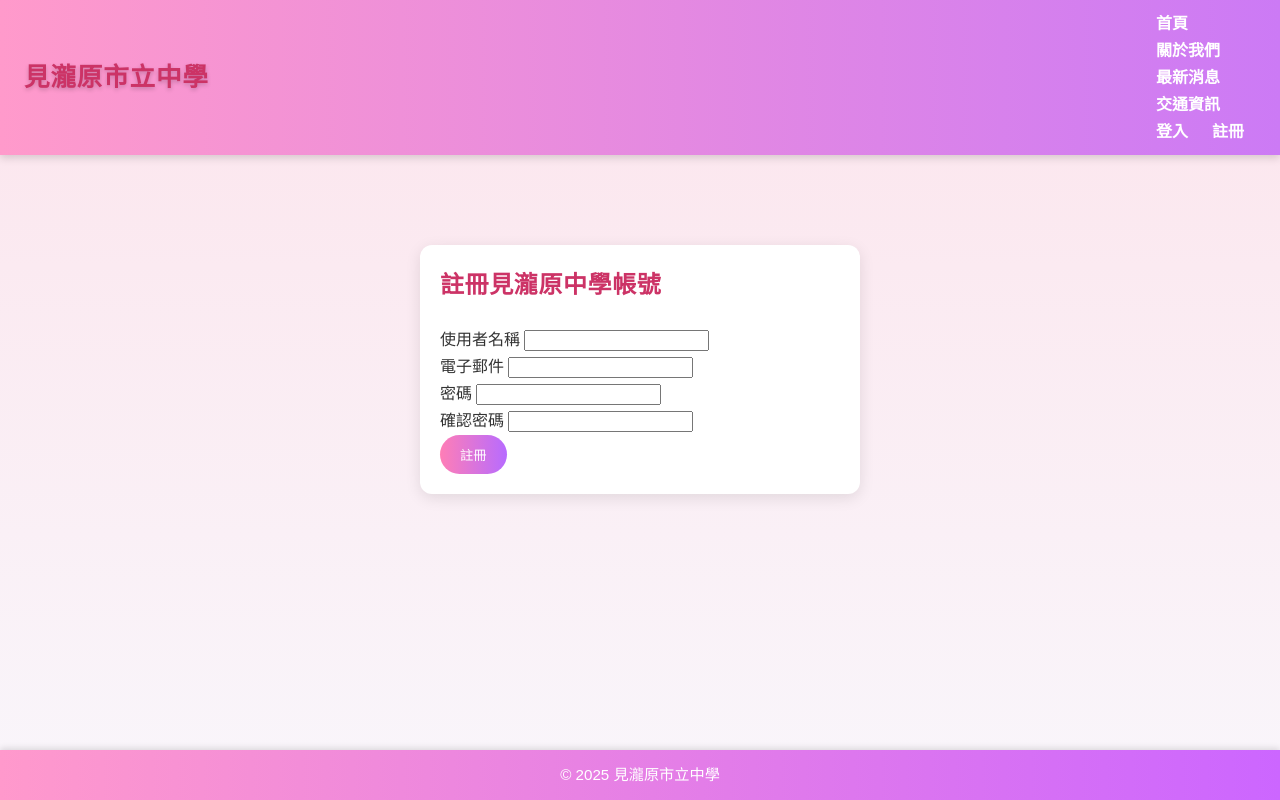
After one commit to sayaka1515/MADOKA_school, a Flask app: page /register in a window 1280 px wide. The commit adds this page. Run offline with Flask 3, Linux system fonts and the light colour scheme.

Commit message:
新增註冊與登入功能，更新表單樣式及頁面路由，移除聯絡頁面

```diff
--- a/app.py
+++ b/app.py
@@ -1,41 +1,41 @@
-from flask import Flask, render_template, request, redirect, url_for, flash
-from flask_wtf import FlaskForm
-from wtforms import StringField, TextAreaField, SubmitField
-from wtforms.validators import DataRequired, Length
+from flask import Flask, render_template, url_for, flash, redirect
+from forms import RegistrationForm, LoginForm
 
 app = Flask(__name__)
-app.secret_key = "madoka-secret"  # 表单需要用到 CSRF 防护
+app.config['SECRET_KEY'] = 'madoka_secret_key'
 
-# ====== 表单定義 ======
-class ContactForm(FlaskForm):
-    name = StringField("姓名", validators=[DataRequired(), Length(min=2, max=20)])
-    message = TextAreaField("留言內容", validators=[DataRequired(), Length(min=5)])
-    submit = SubmitField("送出留言")
-
-# ====== 頁面路由 ======
-@app.route('/')
+@app.route("/")
+@app.route("/home")
 def home():
     return render_template('home.html')
 
-@app.route('/about')
+@app.route("/about")
 def about():
     return render_template('about.html')
 
-@app.route('/location')
+@app.route("/location")
 def location():
     return render_template('location.html')
 
-@app.route('/news')
+@app.route("/news")
 def news():
     return render_template('news.html')
 
-@app.route('/contact', methods=['GET', 'POST'])
-def contact():
-    form = ContactForm()
+@app.route("/register", methods=['GET', 'POST'])
+def register():
+    form = RegistrationForm()
     if form.validate_on_submit():
-        flash(f"感謝 {form.name.data} 的留言！內容已收到！", "success")
-        return redirect(url_for('contact'))
-    return render_template('contact.html', form=form)
+        flash(f'帳號建立成功：{form.username.data}！', 'success')
+        return redirect(url_for('home'))
+    return render_template('register.html', title='註冊', form=form)
+
+@app.route("/login", methods=['GET', 'POST'])
+def login():
+    form = LoginForm()
+    if form.validate_on_submit():
+        flash(f'歡迎回來，{form.email.data}！', 'success')
+        return redirect(url_for('home'))
+    return render_template('login.html', title='登入', form=form)
 
 if __name__ == '__main__':
     app.run(debug=True)
--- /dev/null
+++ b/forms.py
@@ -0,0 +1,16 @@
+from flask_wtf import FlaskForm
+from wtforms import StringField, PasswordField, SubmitField, BooleanField
+from wtforms.validators import DataRequired, Length, Email, EqualTo
+
+class RegistrationForm(FlaskForm):
+    username = StringField('使用者名稱', validators=[DataRequired(), Length(min=2, max=20)])
+    email = StringField('電子郵件', validators=[DataRequired(), Email()])
+    password = PasswordField('密碼', validators=[DataRequired()])
+    confirm_password = PasswordField('確認密碼', validators=[DataRequired(), EqualTo('password')])
+    submit = SubmitField('註冊')
+
+class LoginForm(FlaskForm):
+    email = StringField('電子郵件', validators=[DataRequired(), Email()])
+    password = PasswordField('密碼', validators=[DataRequired()])
+    remember = BooleanField('記住我')
+    submit = SubmitField('登入')
--- a/static/style.css
+++ b/static/style.css
@@ -12,23 +12,74 @@ body {
     flex-direction: column;
 }
 
-/* header */
+/* 頂部 Header 區塊 */
 header {
-    background: linear-gradient(90deg, #ff99cc, #ff66b2);
-    padding: 1rem 1.2rem;
-    text-align: center;
-    color: #fff;
-    box-shadow: 0 3px 6px rgba(0,0,0,0.15);
+    background: linear-gradient(90deg, #ff9acb, #cc7af5);
+    color: white;
+    box-shadow: 0 3px 8px rgba(0,0,0,0.15);
+    padding: 0.6rem 1.5rem;
+    display: flex;
+    align-items: center;
+    justify-content: space-between;
+    position: sticky;
+    top: 0;
+    z-index: 1000;
 }
-header h1 { margin: 0 0 8px 0; font-family: "Quicksand", "Noto Sans TC", sans-serif; }
+
+/* 左邊的網站標題區 */
+header h1 {
+    margin: 0;
+    font-family: "Quicksand", "Noto Sans TC", sans-serif;
+    font-size: 1.6rem;
+    letter-spacing: 0.8px;
+    text-shadow: 0 2px 4px rgba(0,0,0,0.2);
+}
+
+/* 導覽列區域 */
+nav {
+    display: flex;
+    gap: 20px;
+}
+
 nav a {
-    margin: 0 12px;
     text-decoration: none;
     color: white;
     font-weight: 600;
-    transition: color .2s, transform .15s;
+    padding: 8px 12px;
+    border-radius: 8px;
+    transition: background 0.2s, transform 0.15s;
 }
-nav a:hover { color: #ffe6f0; transform: translateY(-2px); }
+
+nav a:hover {
+    background: rgba(255,255,255,0.18);
+    transform: translateY(-2px);
+}
+
+/* 手機板排版自動換行 */
+@media (max-width: 700px) {
+    header {
+        flex-direction: column;
+        align-items: center;
+        text-align: center;
+        padding: 1rem;
+    }
+
+    nav {
+        flex-wrap: wrap;
+        justify-content: center;
+        margin-top: 8px;
+    }
+
+    header h1 {
+        font-size: 1.3rem;
+    }
+}
+header ul {
+  list-style: none;
+  margin: 0;
+  padding: 0;
+}
+
 
 /* main / footer */
 main { flex: 1; padding: 30px; min-height: 400px; }
@@ -171,36 +222,39 @@ h2 { margin-top: 0; }
     .campus-gallery { flex-direction: column; }
     .location-info { flex-direction: column; }
 }
-
-form {
-    background: rgba(255, 255, 255, 0.9);
-    padding: 30px;
+/* ---- 表單樣式 ---- */
+.form-container {
+  width: 400px;
+  margin: 60px auto;
+  padding: 20px;
   border-radius: 12px;
-    box-shadow: 0 4px 12px rgba(0,0,0,0.1);
-    max-width: 500px;
-    margin: 30px auto;
+  box-shadow: 0 4px 15px rgba(0,0,0,0.1);
+  background: white;
+  animation: fadeUp 0.5s ease;
 }
 
-form input[type="text"],
-form textarea {
+.form-group {
+  margin-bottom: 15px;
+}
+
+.form-control {
   width: 100%;
-    padding: 10px;
+  padding: 8px;
   border-radius: 6px;
   border: 1px solid #ccc;
-    font-size: 1rem;
 }
 
-form .btn {
-    background-color: #ff66b2;
+input[type="submit"] {
+  background: linear-gradient(90deg,#ff7eb6,#b76bff);
   color: white;
+  border: none;
   padding: 10px 20px;
-    border: none;
-    border-radius: 6px;
+  border-radius: 999px;
   cursor: pointer;
-    margin-top: 10px;
-    transition: 0.3s;
+  transition: transform .18s ease, box-shadow .18s ease;
 }
 
-form .btn:hover {
-    background-color: #cc338b;
+input[type="submit"]:hover {
+  transform: translateY(-3px);
+  box-shadow: 0 6px 16px rgba(183,107,255,0.25);
 }
--- a/templates/base.html
+++ b/templates/base.html
@@ -10,12 +10,16 @@
         <h1>見瀧原市立中學</h1>
         <nav>
 <nav>
-  <a href="{{ url_for('home') }}">首頁</a>
-  <a href="{{ url_for('about') }}">關於我們</a>
-  <a href="{{ url_for('news') }}">最新消息</a>
-  <a href="{{ url_for('location') }}">交通資訊</a>
-  <a href="{{ url_for('contact') }}">留言</a>
+    <ul>
+        <li><a href="{{ url_for('home') }}">首頁</a></li>
+        <li><a href="{{ url_for('about') }}">關於我們</a></li>
+        <li><a href="{{ url_for('news') }}">最新消息</a></li>
+        <li><a href="{{ url_for('location') }}">交通資訊</a></li>
+        <li style="float:right;"><a href="{{ url_for('register') }}">註冊</a></li>
+        <li style="float:right;"><a href="{{ url_for('login') }}">登入</a></li>
+    </ul>
 </nav>
+
 
         </nav>
     </header>
--- /dev/null
+++ b/templates/register.html
@@ -0,0 +1,14 @@
+{% extends "base.html" %}
+{% block content %}
+<div class="form-container">
+    <h2>註冊見瀧原中學帳號</h2>
+    <form method="POST" action="">
+        {{ form.hidden_tag() }}
+        <div>{{ form.username.label }} {{ form.username }}</div>
+        <div>{{ form.email.label }} {{ form.email }}</div>
+        <div>{{ form.password.label }} {{ form.password }}</div>
+        <div>{{ form.confirm_password.label }} {{ form.confirm_password }}</div>
+        <div>{{ form.submit }}</div>
+    </form>
+</div>
+{% endblock %}
```
Also changed, not shown: templates/contact.html (deleted, +0 -37 lines), templates/login.html (added, +13 -0 lines). Lines whose indentation alone changed are shown as unchanged.
